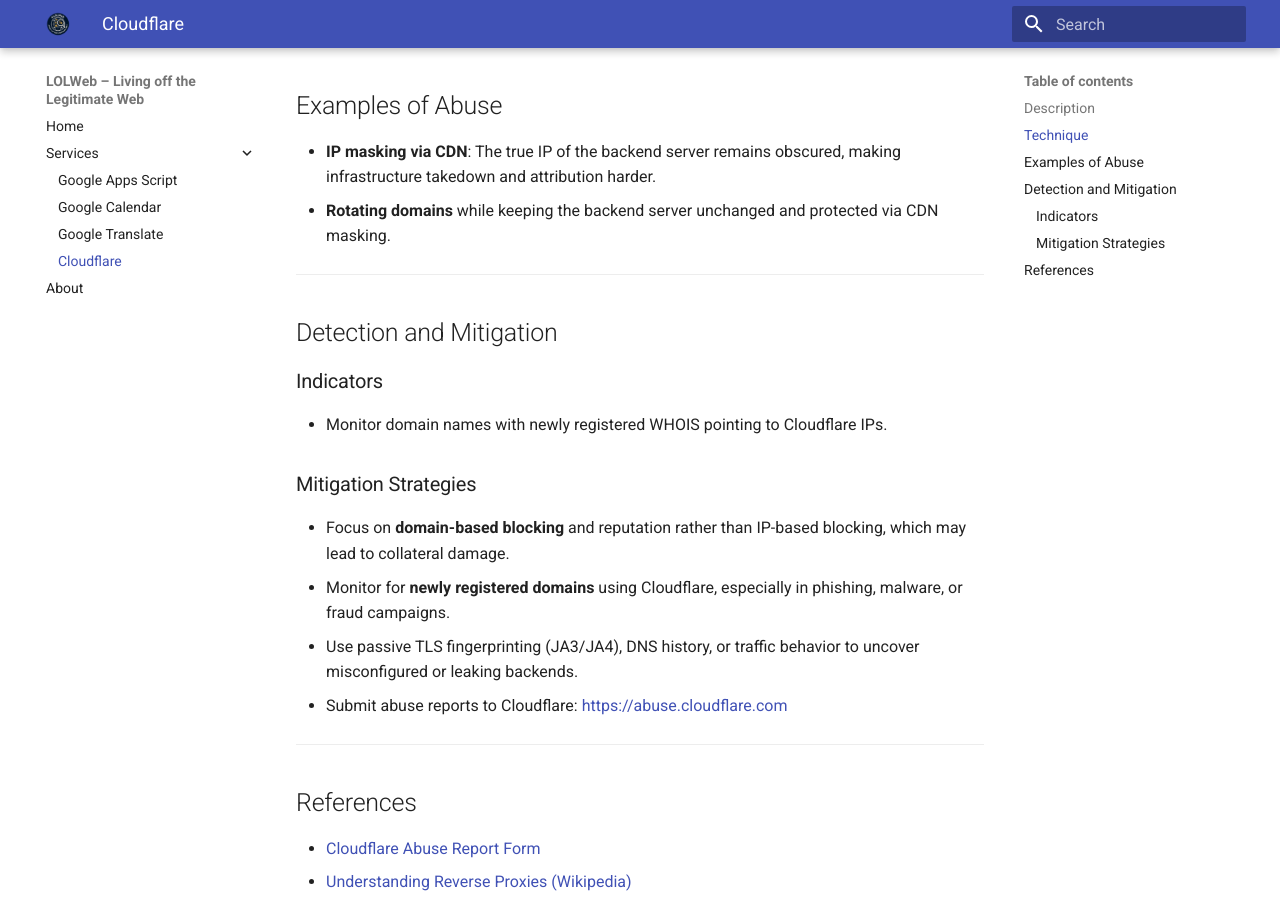
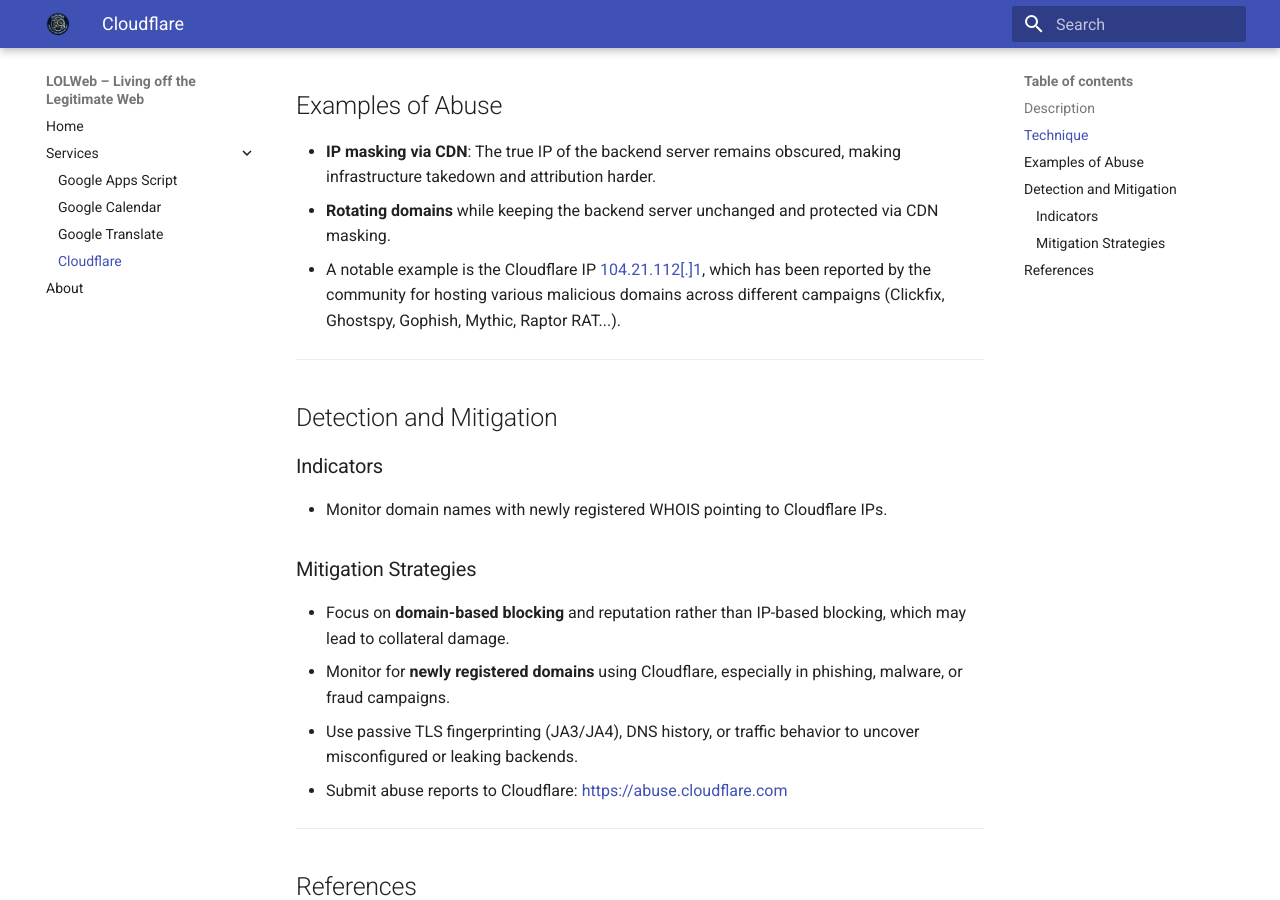
Before and after one commit to Xanderux/LOLWEB, an MkDocs documentation site: the page built from docs/services/cloudflare.md, in a window 1280 px wide and 900 px high, scrolled down 774 px. Built offline with MkDocs 1.6.1 and Material for MkDocs 9.7.7, drawn with Linux system fonts in a browser that asks for light colours.

Commit message:
add malicious cloudflare example

```diff
--- a/docs/services/cloudflare.md
+++ b/docs/services/cloudflare.md
@@ -30,6 +30,7 @@
 
 - **IP masking via CDN**: The true IP of the backend server remains obscured, making infrastructure takedown and attribution harder.
 - **Rotating domains** while keeping the backend server unchanged and protected via CDN masking.
+- A notable example is the Cloudflare IP [104.21.112[.]1](https://www.virustotal.com/gui/ip-address/104.21.112.1/community), which has been reported by the community for hosting various malicious domains across different campaigns (Clickfix, Ghostspy, Gophish, Mythic, Raptor RAT...).
 
 ---
 
```
